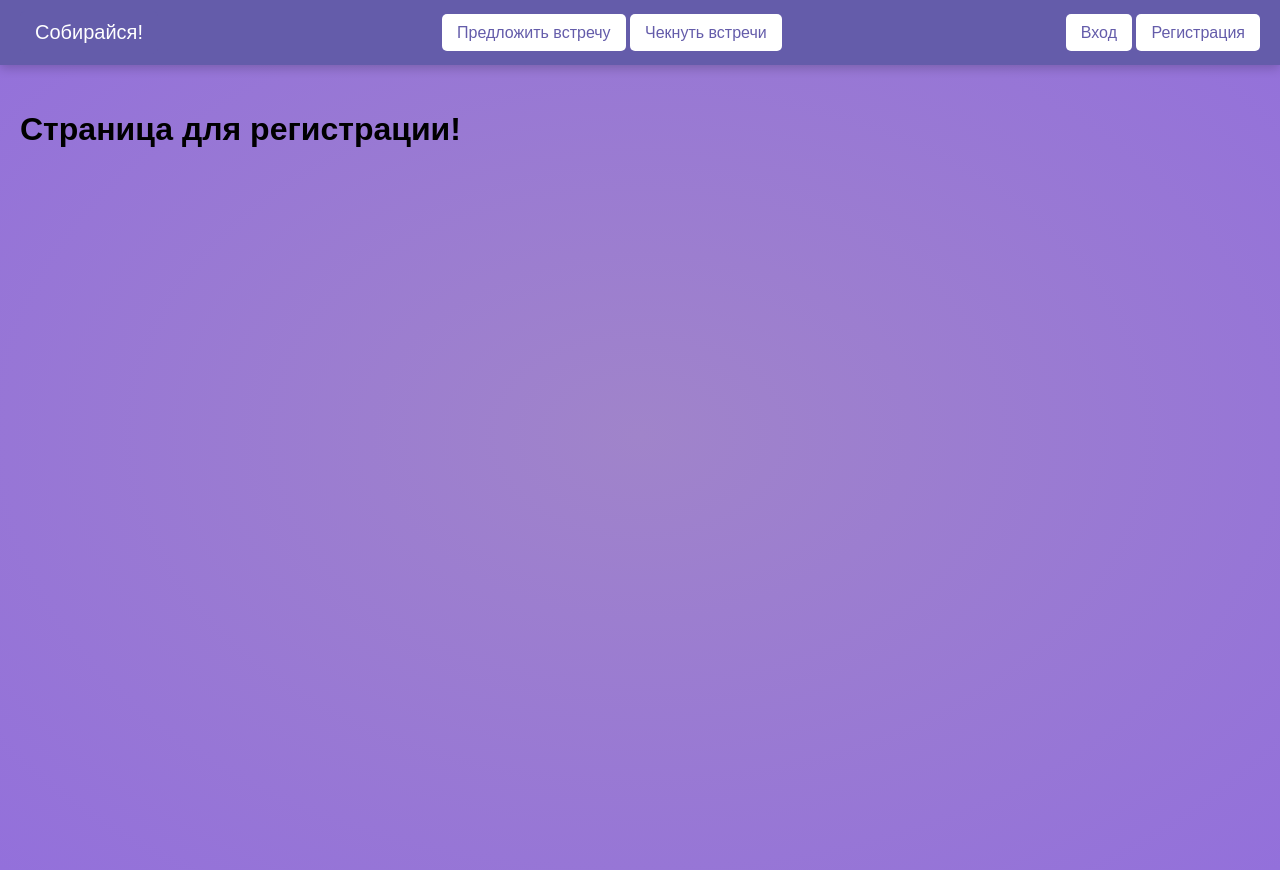
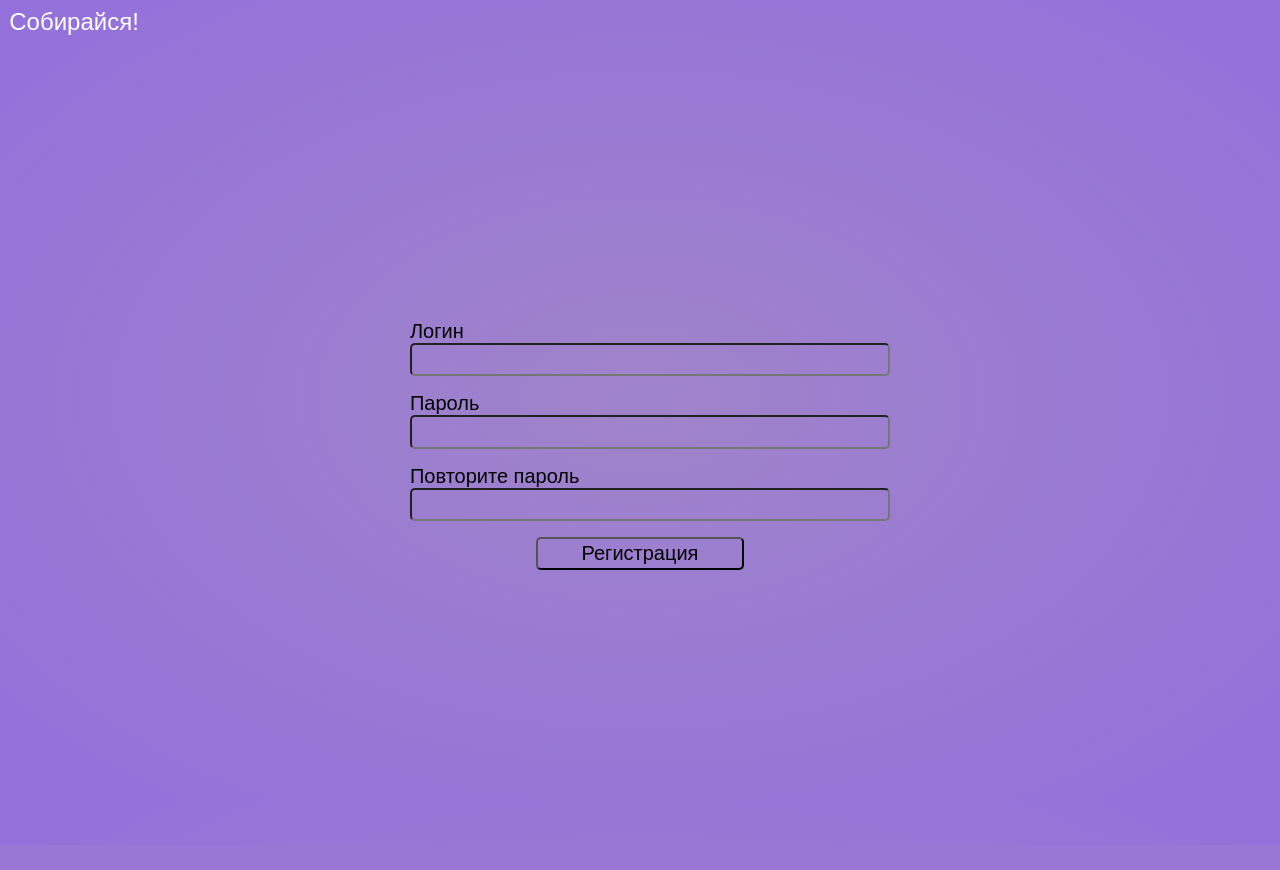
Before and after one commit to Dim-Aks/Get_ready, a Django app: template get_ready/users/templates/users/register.html in a window 1280 px wide. After the commit the page ends 570 px from the top, so only its background shows below. Run offline with Django 5.2, Linux system fonts and the light colour scheme; the template is opened without the code that fills it, so the values that code supplies are empty.

Commit message:
Создана форма для регистрации, но без реализации. Дописана функция представления авторизации.

```diff
--- a/get_ready/users/templates/users/login.html
+++ b/get_ready/users/templates/users/login.html
@@ -9,7 +9,7 @@
     <title>Собирайся!</title>
     <div class="header">
     <div class="btn site-name"><a id="home" href="{% url 'home' %}" class="home-button">Собирайся!</a>
-    </div>
+    </div></div>
 </head>
 <body>
     <div class="container">
--- a/get_ready/users/templates/users/register.html
+++ b/get_ready/users/templates/users/register.html
@@ -1,7 +1,37 @@
-{% extends 'base.html' %}
+{% load static %}
 
-{% block content %}
-    <div class="content">
-        <h1>Страница для регистрации!</h1>
-{% endblock %}
+<!DOCTYPE html>
+<html lang="ru">
+<head>
+    <link rel="stylesheet" type="text/css" href="{% static 'users/css/login.css' %}"/>
+    <meta charset="UTF-8">
+    <meta name="viewport" content="width=device-width, initial-scale=1.0">
+    <title>Собирайся!</title>
+    <div class="header">
+    <div class="btn site-name"><a id="home" href="{% url 'home' %}" class="home-button">Собирайся!</a>
+    </div></div>
+</head>
+<body>
+    <div class="container">
+        <div class="form-login">
+            <form method="POST">
+                {% csrf_token %}
+                <div class="input-block">
+                    <label for="login">Логин</label>
+                    <input id='login' type="text" name="login">
+                </div>
+                <div class="input-block">
+                    <label for="password">Пароль</label>
+                    <input id='password' type="password" name="password">
+                </div>
+                <div class="input-block">
+                    <label for="password2">Повторите пароль</label>
+                    <input id='password2' type="password" name="password2">
+                </div>
+                <div class="button-block">
+                    <button>Регистрация</button>
+                </div>
+            </form>
+        </div>
     </div>
+</html>
--- a/get_ready/users/urls.py
+++ b/get_ready/users/urls.py
@@ -3,6 +3,7 @@ from . import views
 
 
 urlpatterns = [
-    path('login/', views.login, name='login'),
+    path('login/', views.login_user, name='login'),
+    path('logout/', views.logout_user, name='logout'),
     path('register/', views.register, name='register'),
 ]
```
